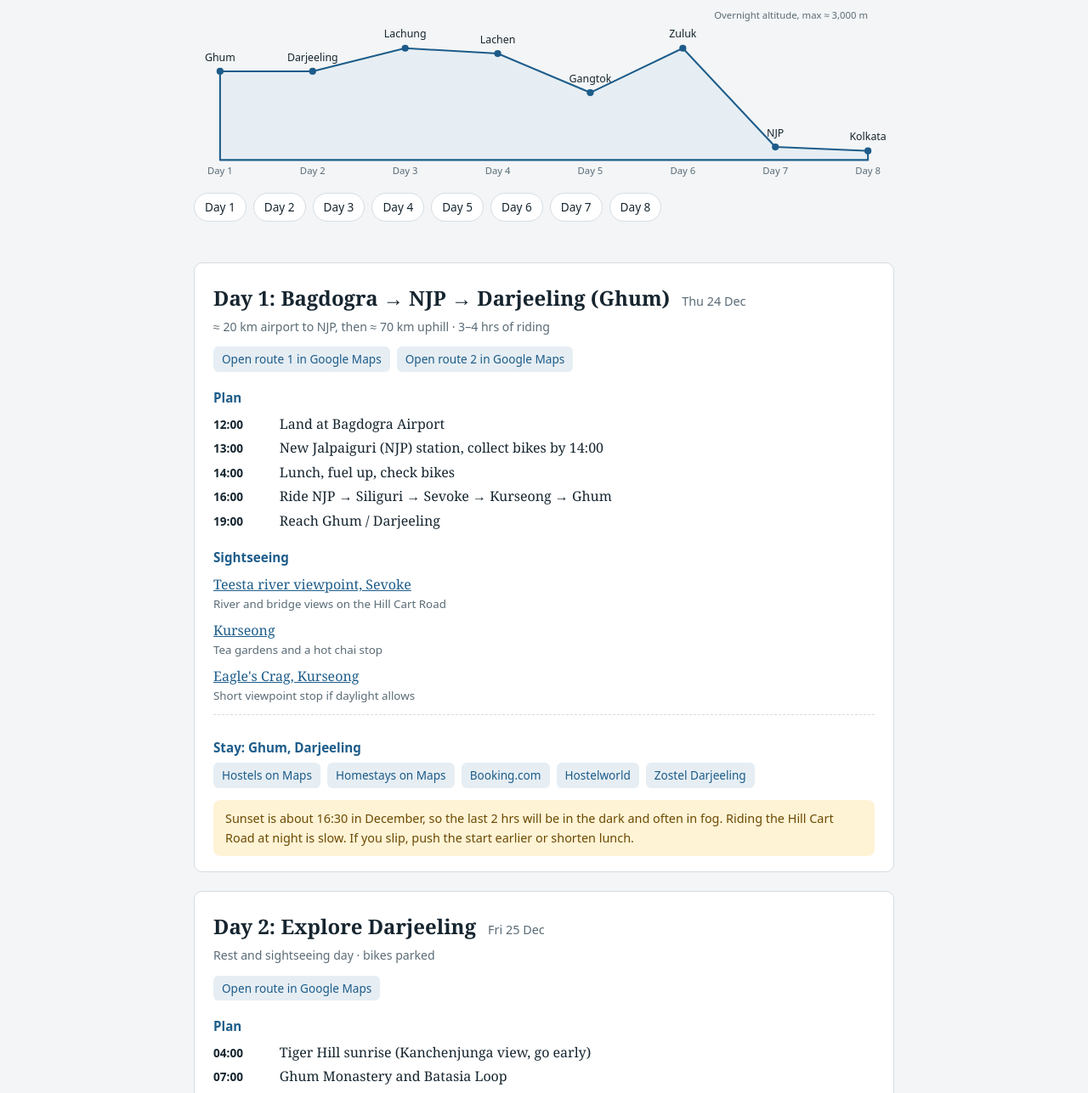
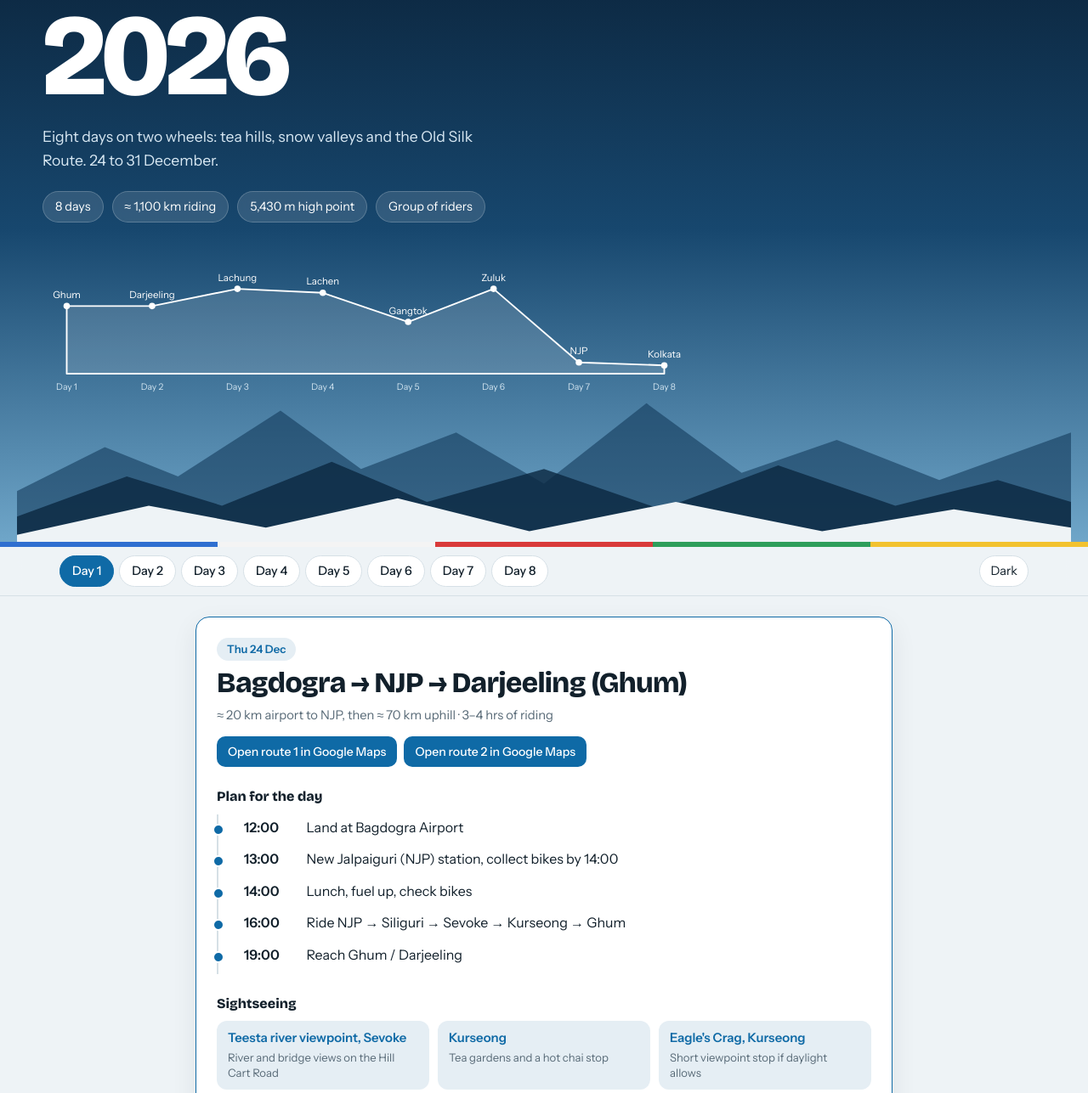
Before and after one commit to nchirag/Sikkim-2026, a plain HTML site: page index.html in a window 1280 px wide. Shown: the part 180-1467 px from the top of the page at 85% size. Drawn offline with nearby package versions, Linux system fonts and the light colour scheme.

Commit message:
Second Push

```diff
--- a/index.html
+++ b/index.html
@@ -4,73 +4,87 @@
 <meta charset="utf-8">
 <meta name="viewport" content="width=device-width, initial-scale=1">
 <title>Sikkim 2026 · Plan A</title>
+<meta name="description" content="8-day bike trip: Darjeeling, Lachung, Lachen, Gangtok, Zuluk, Kolkata">
+<link rel="preconnect" href="https://fonts.googleapis.com"><link rel="preconnect" href="https://fonts.gstatic.com" crossorigin>
+<link href="https://fonts.googleapis.com/css2?family=Bricolage+Grotesque:opsz,wght@12..96,600;12..96,800&family=Instrument+Sans:wght@400;500;600&display=swap" rel="stylesheet">
 <style>
-:root{--bg:#f3f5f6;--card:#fff;--ink:#16252f;--mute:#5a6b76;--line:#d5dde2;--accent:#1d5c8a;--warn:#fff3d6;--warnink:#6b4a00;--chip:#e6eef3}
-@media (prefers-color-scheme:dark){:root{--bg:#0f1a21;--card:#17252e;--ink:#e8eff3;--mute:#9db0bb;--line:#2b3d48;--accent:#6bb4e6;--warn:#3a2f12;--warnink:#f0d38a;--chip:#223441}}
-*{box-sizing:border-box}
-html{scroll-behavior:smooth}
-body{margin:0;background:var(--bg);color:var(--ink);font:16px/1.6 Georgia,"Times New Roman",serif}
-.wrap{max-width:860px;margin:0 auto;padding:0 18px}
-header{padding:56px 0 18px}
-h1{font-size:clamp(2.4rem,8vw,4.2rem);line-height:1;margin:0 0 10px;letter-spacing:-.02em}
-.sub{color:var(--mute);margin:0 0 24px}
-#profile{width:100%;height:auto;display:block}
-nav{display:flex;flex-wrap:wrap;gap:8px;margin:18px 0 8px;font-family:system-ui,sans-serif;font-size:.85rem}
-nav a{padding:5px 12px;border:1px solid var(--line);border-radius:99px;color:var(--ink);text-decoration:none;background:var(--card)}
-nav a:hover,nav a:focus-visible{border-color:var(--accent);outline:none;color:var(--accent)}
-section.day{background:var(--card);border:1px solid var(--line);border-radius:10px;margin:22px 0;padding:22px 22px 18px;scroll-margin-top:12px}
-.dh{display:flex;gap:14px;align-items:baseline;flex-wrap:wrap}
-.dh h2{margin:0;font-size:1.5rem}
-.dh .date{font-family:system-ui,sans-serif;color:var(--mute);font-size:.9rem}
-.meta{font-family:system-ui,sans-serif;font-size:.88rem;color:var(--mute);margin:4px 0 12px}
-h3{font-family:system-ui,sans-serif;font-size:.95rem;margin:18px 0 6px;color:var(--accent)}
-ul{margin:0;padding-left:1.1rem}
-li{margin:3px 0}
-.tl li{list-style:none;margin-left:-1.1rem;padding-left:0}
-.tl b{font-family:system-ui,sans-serif;font-size:.85rem;display:inline-block;min-width:4.6rem}
+:root{--bg:#eef3f6;--card:#fff;--ink:#12202b;--mute:#586a77;--line:#d6e0e6;--accent:#0f6aa6;--accent2:#e4572e;--chip:#e5eef4;--warn:#fff1d1;--warnink:#6a4700;--tile:none}
+:root[data-theme=dark]{--bg:#0c161d;--card:#15232d;--ink:#e9f0f4;--mute:#9bb0bc;--line:#26394500;--line:#263945;--accent:#6cc0f5;--accent2:#ff8a63;--chip:#1f3441;--warn:#3a2e10;--warnink:#f3d78f;--tile:invert(1) hue-rotate(180deg) brightness(.8) contrast(.9)}
+*{box-sizing:border-box}html{scroll-behavior:smooth;scroll-padding-top:84px}
+body{margin:0;background:var(--bg);color:var(--ink);font:16px/1.6 "Instrument Sans",system-ui,sans-serif}
+h1,h2,h3{font-family:"Bricolage Grotesque",system-ui,sans-serif;margin:0}
 a{color:var(--accent)}
-.note{background:var(--warn);color:var(--warnink);border-radius:8px;padding:10px 14px;margin:14px 0 0;font-family:system-ui,sans-serif;font-size:.9rem}
-.links{display:flex;flex-wrap:wrap;gap:8px;margin-top:6px;font-family:system-ui,sans-serif;font-size:.85rem}
-.links a{background:var(--chip);padding:4px 10px;border-radius:6px;text-decoration:none}
-.stay{border-top:1px dashed var(--line);margin-top:10px;padding-top:8px}
-.place{margin:7px 0}
-.place small{display:block;color:var(--mute);font-family:system-ui,sans-serif}
-footer{padding:30px 0 60px;color:var(--mute);font-family:system-ui,sans-serif;font-size:.85rem}
-.chk li{margin:2px 0}
-@media (prefers-reduced-motion:reduce){html{scroll-behavior:auto}}
+.hero{position:relative;color:#fff;background:linear-gradient(180deg,#07182a 0%,#17476e 55%,#6fa6c9 100%);padding:64px 20px 0;overflow:hidden}
+.hero .in{max-width:1180px;margin:0 auto;position:relative;z-index:2}
+.hero h1{font-size:clamp(3.2rem,12vw,8.5rem);font-weight:800;line-height:.9;letter-spacing:-.04em}
+.hero p{max-width:34rem;margin:18px 0 22px;font-size:1.1rem;color:#d8e8f3}
+.stats{display:flex;flex-wrap:wrap;gap:10px;margin-bottom:26px}
+.stats span{background:#ffffff1f;backdrop-filter:blur(6px);border:1px solid #ffffff33;border-radius:99px;padding:6px 14px;font-size:.9rem}
+.ridge{display:block;width:100%;height:auto;margin-top:-90px;position:relative;z-index:1}
+#profile{width:100%;max-width:760px;height:auto;display:block;margin:0 0 70px}
+.flags{height:6px;background:linear-gradient(90deg,#2f6fd0 0 20%,#f4f4f4 0 40%,#d93a3a 0 60%,#2e9e5b 0 80%,#f2c230 0)}
+.bar{position:sticky;top:0;z-index:50;background:color-mix(in srgb,var(--bg) 88%,transparent);backdrop-filter:blur(12px);border-bottom:1px solid var(--line)}
+.bar .in{max-width:1180px;margin:0 auto;padding:10px 20px;display:flex;gap:8px;align-items:center}
+#pills{display:flex;gap:6px;overflow-x:auto;scrollbar-width:none;flex:1}
+#pills a{flex:none;padding:6px 14px;border-radius:99px;border:1px solid var(--line);background:var(--card);color:var(--ink);text-decoration:none;font-weight:500;font-size:.9rem}
+#pills a.on{background:var(--accent);border-color:var(--accent);color:#fff}
+#pills a:focus-visible,button:focus-visible,.links a:focus-visible{outline:2px solid var(--accent2);outline-offset:2px}
+#theme{border:1px solid var(--line);background:var(--card);color:var(--ink);border-radius:99px;padding:6px 12px;cursor:pointer;font:inherit;font-size:.9rem}
+.layout{margin:0 auto;padding:24px 20px 60px;display:grid;grid-template-columns:minmax(0,1fr);max-width:860px}
+section.day{background:var(--card);border:1px solid var(--line);border-radius:16px;margin:0 0 22px;padding:24px;opacity:.78;transition:opacity .25s,box-shadow .25s}
+section.day.on{opacity:1;box-shadow:0 10px 30px #0a223314;border-color:var(--accent)}
+.dh .date{display:inline-block;background:var(--chip);color:var(--accent);padding:3px 12px;border-radius:99px;font-size:.82rem;font-weight:600;margin-bottom:8px}
+.dh h2{font-size:clamp(1.5rem,3.4vw,2.1rem);line-height:1.1;letter-spacing:-.02em}
+.meta{color:var(--mute);font-size:.92rem;margin:8px 0 12px}
+h3{font-size:1rem;margin:22px 0 8px}
+.links{display:flex;flex-wrap:wrap;gap:8px}
+.links a{background:var(--chip);color:var(--ink);padding:6px 12px;border-radius:10px;text-decoration:none;font-size:.88rem;font-weight:500;border:1px solid transparent}
+.links a:hover{border-color:var(--accent)}
+.links a.main{background:var(--accent);color:#fff}
+.tl{list-style:none;margin:0;padding:0 0 0 18px;border-left:2px solid var(--line)}
+.tl li{position:relative;padding:3px 0 9px 12px}
+.tl li:before{content:"";position:absolute;left:-25px;top:11px;width:10px;height:10px;border-radius:50%;background:var(--accent);border:2px solid var(--card)}
+.tl b{display:inline-block;min-width:4.4rem;font-weight:600}
+.places{display:grid;grid-template-columns:repeat(auto-fill,minmax(210px,1fr));gap:10px}
+.place{display:block;background:var(--chip);border-radius:12px;padding:11px 13px;text-decoration:none;color:var(--ink);transition:transform .15s}
+.place:hover{transform:translateY(-2px)}
+.place b{display:block;font-size:.93rem;color:var(--accent);line-height:1.3}
+.place small{color:var(--mute);font-size:.82rem;line-height:1.4;display:block;margin-top:3px}
+.note{background:var(--warn);color:var(--warnink);border-radius:12px;padding:12px 14px;margin-top:18px;font-size:.92rem}
+.note:before{content:"Heads up: ";font-weight:700}
+.chk{list-style:none;padding:0;margin:0}
+.chk li{padding:6px 0;border-bottom:1px solid var(--line)}
+.chk label{display:flex;gap:10px;cursor:pointer}
+.chk input{margin-top:6px;accent-color:var(--accent)}
+.chk input:checked+span{opacity:.5;text-decoration:line-through}
+footer{max-width:860px;margin:0 auto;padding:0 20px 50px;color:var(--mute);font-size:.85rem}
+@media(prefers-reduced-motion:reduce){*{transition:none!important}html{scroll-behavior:auto}}
 </style>
 </head>
 <body>
-<div class="wrap">
-<header>
-<h1>Sikkim 2026</h1>
-<p class="sub">Plan A · 24–31 December · Bagdogra → Darjeeling → North Sikkim → Gangtok → Zuluk → Kolkata · by bike</p>
-<svg id="profile" viewBox="0 0 800 200" role="img" aria-label="Overnight altitude for each day of the trip"></svg>
-<nav id="nav" aria-label="Days"></nav>
+<header class="hero">
+<div class="in">
+<h1>Sikkim<br>2026</h1>
+<p>Eight days on two wheels: tea hills, snow valleys and the Old Silk Route. 24 to 31 December.</p>
+<div class="stats"><span>8 days</span><span>≈ 1,100 km riding</span><span>5,430 m high point</span><span>Group of riders</span></div>
+<svg id="profile" viewBox="0 0 800 190" role="img" aria-label="Overnight altitude for each day"></svg>
+</div>
+<svg class="ridge" viewBox="0 0 1440 220" preserveAspectRatio="none" aria-hidden="true"><path d="M0 150 L120 90 L220 130 L360 40 L470 120 L600 70 L720 140 L860 30 L990 125 L1120 80 L1260 135 L1440 70 V220 H0Z" fill="#0d3354" opacity=".55"/><path d="M0 185 L150 130 L280 170 L430 110 L560 165 L720 120 L880 175 L1040 115 L1200 170 L1340 135 L1440 165 V220 H0Z" fill="#0b2740" opacity=".8"/><path d="M0 210 L180 170 L340 200 L520 160 L700 205 L900 165 L1100 205 L1280 175 L1440 200 V220 H0Z" fill="var(--bg)"/></svg>
 </header>
+<div class="flags"></div>
+<div class="bar"><div class="in"><nav id="pills" aria-label="Days"></nav><button id="theme" aria-label="Toggle dark mode">Dark</button></div></div>
+<div class="layout">
 <main id="days"></main>
-
-<section class="day" id="checklist">
-<div class="dh"><h2>Before you go</h2></div>
-<ul class="chk">
-<li>Inner Line / protected area permits for North Sikkim (Lachung, Lachen, Yumthang, Zero Point, Gurudongmar): apply ahead and carry several photocopies of ID. Confirm at the Mangan tourism office.</li>
-<li>Check with your bike rental whether the bikes (and their registration) are allowed into North Sikkim. Rules for outside vehicles change, so get this in writing.</li>
-<li>December is winter at altitude: −10°C or colder at Lachen, Gurudongmar, Zero Point. Pack thermals, insulated gloves, balaclava, waterproof riding gear.</li>
-<li>Carry spare tubes, a puncture kit, chain lube, a tow rope and cash (ATMs are scarce above Mangan).</li>
-<li>Fuel up at Mangan or Gangtok; no pumps beyond Chungthang.</li>
-<li>Book every stay ahead for 24–31 Dec: it is peak season, and Lachung/Lachen have very few rooms.</li>
-<li>Road and weather: check the Sikkim police / BRO page and local drivers' groups each morning.</li>
-</ul>
-</section>
+</div>
+<div class="layout" style="padding-top:0">
+<section class="day on" style="opacity:1"><div class="dh"><h2>Before you go</h2></div><ul class="chk" id="chk"></ul></section>
+</div>
 <footer>Times and distances are estimates; check live traffic in Google Maps. Stay links are searches, so confirm prices, availability and reviews before booking.</footer>
-</div>
-
 <script>
 const G=q=>"https://www.google.com/maps/search/?api=1&query="+encodeURIComponent(q);
 const R=(a,b,w)=>"https://www.google.com/maps/dir/?api=1&travelmode=driving&origin="+encodeURIComponent(a)+"&destination="+encodeURIComponent(b)+(w?"&waypoints="+encodeURIComponent(w):"");
 const B=q=>"https://www.booking.com/searchresults.html?ss="+encodeURIComponent(q)+"&checkin=2026-12-24";
 const H=q=>"https://www.hostelworld.com/s?q="+encodeURIComponent(q);
-
 const days=[
 {n:1,date:"Thu 24 Dec",title:"Bagdogra → NJP → Darjeeling (Ghum)",alt:2250,place:"Ghum",
  meta:"≈ 20 km airport to NJP, then ≈ 70 km uphill · 3–4 hrs of riding",
@@ -131,32 +145,47 @@ const days=[
 ];
 
 const el=(t,c,h)=>{const e=document.createElement(t);if(c)e.className=c;if(h!=null)e.innerHTML=h;return e};
-const nav=document.getElementById("nav"),main=document.getElementById("days");
-
+const pills=document.getElementById("pills"),main=document.getElementById("days");
 days.forEach(d=>{
-  nav.append(el("a","",`Day ${d.n}`)); nav.lastChild.href="#day"+d.n;
-  const s=el("section","day"); s.id="day"+d.n;
-  let h=`<div class="dh"><h2>Day ${d.n}: ${d.title}</h2><span class="date">${d.date}</span></div><p class="meta">${d.meta}</p>`;
-  h+=`<div class="links">`+d.route.map((r,i)=>`<a href="${r}" target="_blank" rel="noopener">Open route${d.route.length>1?" "+(i+1):""} in Google Maps</a>`).join("")+`</div>`;
-  h+=`<h3>Plan</h3><ul class="tl">`+d.timeline.map(t=>`<li><b>${t[0]}</b> ${t[1]}</li>`).join("")+`</ul>`;
-  h+=`<h3>Sightseeing</h3>`+d.places.map(p=>`<div class="place"><a href="${G(p[0]+" "+d.place)}" target="_blank" rel="noopener">${p[0]}</a><small>${p[1]}</small></div>`).join("");
-  h+=`<div class="stay"><h3>Stay: ${d.stay[0]}</h3><div class="links">
-   <a href="${G("hostel "+d.stay[0])}" target="_blank" rel="noopener">Hostels on Maps</a>
-   <a href="${G("homestay "+d.stay[0])}" target="_blank" rel="noopener">Homestays on Maps</a>
-   <a href="${B(d.stay[0])}" target="_blank" rel="noopener">Booking.com</a>
-   <a href="${H(d.stay[0])}" target="_blank" rel="noopener">Hostelworld</a>
-   <a href="${G(d.stay[1])}" target="_blank" rel="noopener">${d.stay[1]}</a></div></div>`;
-  h+=`<div class="note">${d.note}</div>`;
-  s.innerHTML=h; main.append(s);
+ const a=el("a","",`Day ${d.n}`);a.href="#day"+d.n;pills.append(a);
+ const s=el("section","day");s.id="day"+d.n;
+ s.innerHTML=`<div class="dh"><span class="date">${d.date}</span><h2>${d.title}</h2></div><p class="meta">${d.meta}</p>
+ <div class="links">`+d.route.map((r,i)=>`<a class="main" href="${r}" target="_blank" rel="noopener">Open route${d.route.length>1?" "+(i+1):""} in Google Maps</a>`).join("")+`</div>
+ <h3>Plan for the day</h3><ul class="tl">`+d.timeline.map(t=>`<li><b>${t[0]}</b> ${t[1]}</li>`).join("")+`</ul>
+ <h3>Sightseeing</h3><div class="places">`+d.places.map(p=>`<a class="place" href="${G(p[0]+" "+d.place)}" target="_blank" rel="noopener"><b>${p[0]}</b><small>${p[1]}</small></a>`).join("")+`</div>
+ <h3>Where to stay: ${d.stay[0]}</h3><div class="links"><a href="${G("hostel "+d.stay[0])}" target="_blank" rel="noopener">Hostels</a><a href="${G("homestay "+d.stay[0])}" target="_blank" rel="noopener">Homestays</a><a href="${B(d.stay[0])}" target="_blank" rel="noopener">Booking.com</a><a href="${H(d.stay[0])}" target="_blank" rel="noopener">Hostelworld</a><a href="${G(d.stay[1])}" target="_blank" rel="noopener">${d.stay[1]}</a></div>
+ <div class="note">${d.note}</div>`;
+ main.append(s);
 });
 
+// checklist
+const items=["Apply for North Sikkim permits (Lachung, Lachen, Yumthang, Zero Point, Gurudongmar) and confirm at Mangan; carry ID photocopies","Confirm in writing that your rental bikes are allowed into North Sikkim and Zuluk","Winter gear: thermals, insulated gloves, balaclava, waterproof riding jacket (−10°C at Lachen and above)","Spare tubes, puncture kit, chain lube, tow rope and cash (few ATMs above Mangan)","Fuel up at Mangan or Gangtok; no pumps beyond Chungthang","Book every stay ahead; 24–31 Dec is peak season","Check road and weather updates each morning; high roads close after snow","Book bike cargo from NJP to Bangalore"];
+const ck=document.getElementById("chk");let saved={};try{saved=JSON.parse(localStorage.getItem("sk26")||"{}")}catch(e){}
+items.forEach((t,i)=>{const li=el("li","",`<label><input type="checkbox" ${saved[i]?"checked":""}><span>${t}</span></label>`);li.querySelector("input").onchange=e=>{saved[i]=e.target.checked;try{localStorage.setItem("sk26",JSON.stringify(saved))}catch(x){}};ck.append(li)});
+
+function setActive(n){
+ document.querySelectorAll("#pills a").forEach(a=>a.classList.toggle("on",a.hash==="#day"+n));
+ document.querySelectorAll("section.day[id]").forEach(s=>s.classList.toggle("on",s.id==="day"+n));
+ const a=document.querySelector("#pills a.on");a&&a.scrollIntoView({inline:"center",block:"nearest"});
+}
+let cur=0;
+const io=new IntersectionObserver(es=>es.forEach(e=>{if(e.isIntersecting){const n=+e.target.id.slice(3);if(n!==cur){cur=n;setActive(n)}}}),{rootMargin:"-35% 0px -60% 0px"});
+document.querySelectorAll("section.day[id^=day]").forEach(s=>io.observe(s));
+setTimeout(()=>{if(!cur){cur=1;setActive(1)}},300);
+
 // altitude profile
-const svg=document.getElementById("profile"),W=800,Hh=200,max=3200,x0=30,x1=770;
-const pts=days.map((d,i)=>[x0+i*(x1-x0)/(days.length-1),170-(d.alt/max)*130]);
-let p="M"+x0+",180 ";pts.forEach(q=>p+="L"+q[0]+","+q[1]+" ");p+="L"+x1+",180Z";
-let s=`<path d="${p}" fill="var(--chip)" stroke="var(--accent)" stroke-width="2" stroke-linejoin="round"/>`;
-pts.forEach((q,i)=>{s+=`<circle cx="${q[0]}" cy="${q[1]}" r="4" fill="var(--accent)"/><text x="${q[0]}" y="${q[1]-12}" text-anchor="middle" font-size="12" fill="var(--ink)" font-family="system-ui,sans-serif">${days[i].place}</text><text x="${q[0]}" y="196" text-anchor="middle" font-size="11" fill="var(--mute)" font-family="system-ui,sans-serif">Day ${days[i].n}</text>`});
-svg.innerHTML=s+`<text x="${W-30}" y="18" text-anchor="end" font-size="11" fill="var(--mute)" font-family="system-ui,sans-serif">Overnight altitude, max ≈ 3,000 m</text>`;
+const svg=document.getElementById("profile"),x0=30,x1=770,max=3200;
+const pts=days.map((d,i)=>[x0+i*(x1-x0)/(days.length-1),150-(d.alt/max)*105]);
+let path="M"+x0+",160 ";pts.forEach(q=>path+="L"+q[0]+","+q[1]+" ");path+="L"+x1+",160Z";
+let sv=`<path d="${path}" fill="#ffffff22" stroke="#fff" stroke-width="2" stroke-linejoin="round"/>`;
+pts.forEach((q,i)=>{sv+=`<circle cx="${q[0]}" cy="${q[1]}" r="4" fill="#fff"/><text x="${q[0]}" y="${q[1]-10}" text-anchor="middle" font-size="12" fill="#fff" font-family="Instrument Sans,sans-serif">${days[i].place}</text><text x="${q[0]}" y="180" text-anchor="middle" font-size="11" fill="#cfe2ee" font-family="Instrument Sans,sans-serif">Day ${days[i].n}</text>`});
+svg.innerHTML=sv;
+
+// theme
+const root=document.documentElement,tb=document.getElementById("theme");
+function theme(t){root.dataset.theme=t;tb.textContent=t==="dark"?"Light":"Dark"}
+let t0="light";try{t0=localStorage.getItem("sk26t")||(matchMedia("(prefers-color-scheme:dark)").matches?"dark":"light")}catch(e){}
+theme(t0);tb.onclick=()=>{const t=root.dataset.theme==="dark"?"light":"dark";theme(t);try{localStorage.setItem("sk26t",t)}catch(e){}};
 </script>
 </body>
 </html>
```
